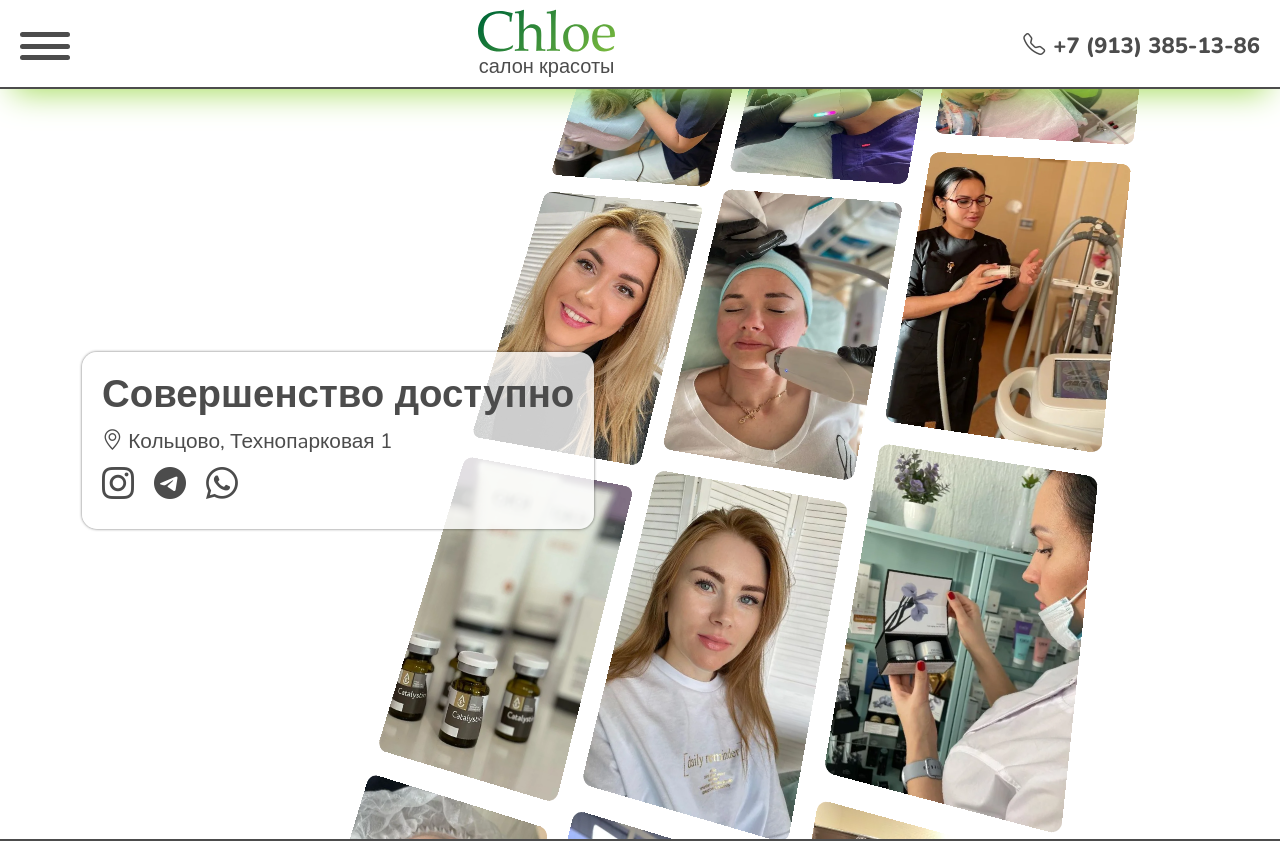
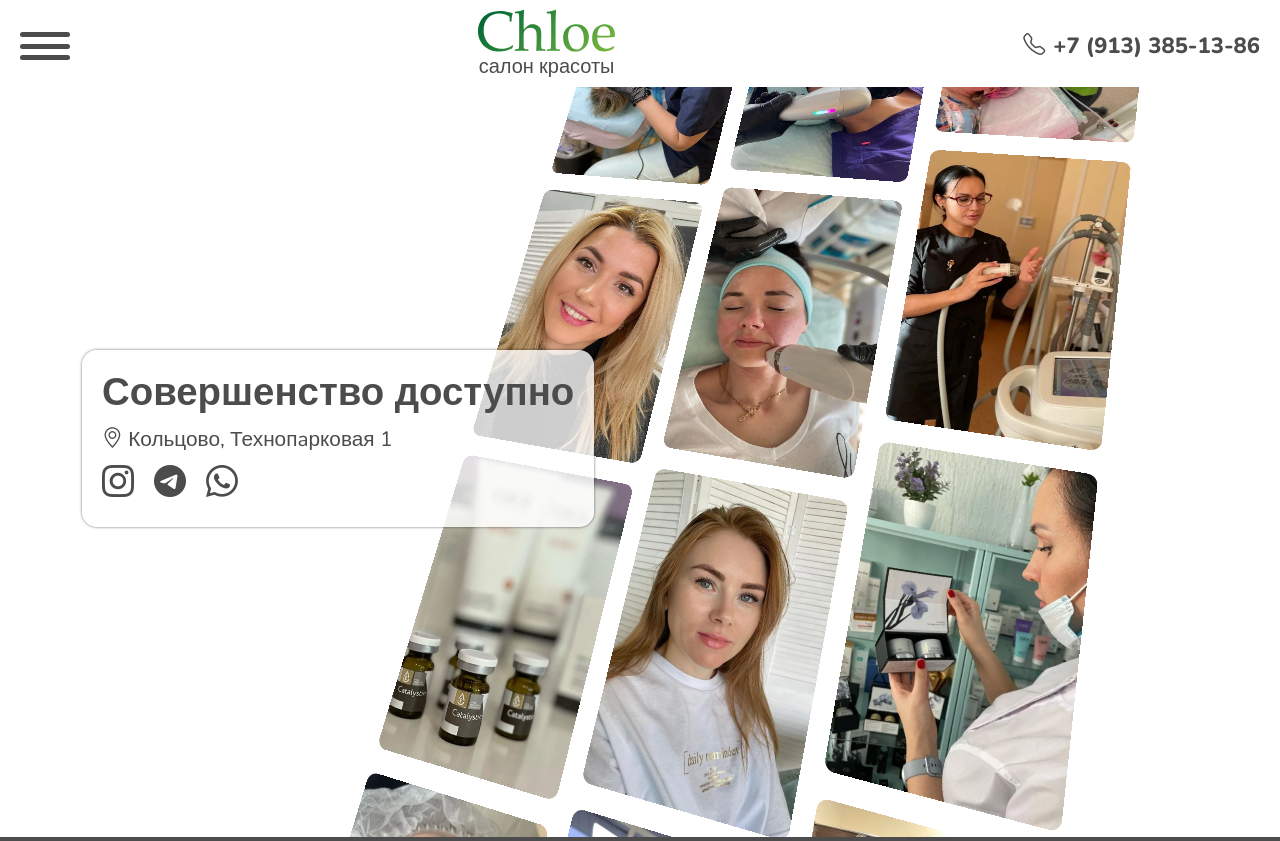
Before and after one commit to kostik-omsk/beauty_salon, a Vue app: page / in a window 1280 px wide. Shown: the top 841 px of the page. Built offline with nearby package versions, Linux system fonts and the light colour scheme.

Commit message:
style: upd navbar

```diff
--- a/src/components/NavBar/AppNavbar.vue
+++ b/src/components/NavBar/AppNavbar.vue
@@ -101,8 +101,6 @@ export default {
   position: relative;
   padding: 5px 20px 0px;
   margin: 0 auto;
-  border-bottom: 2px solid $myprimary;
-  box-shadow: 0 1rem 2rem -0.8rem $mygreen;
   z-index: 5;
 
   nav {
@@ -120,6 +118,7 @@ export default {
       align-content: space-evenly;
       position: relative;
       overflow: hidden;
+      background: white;
 
       span {
         position: relative;
```
